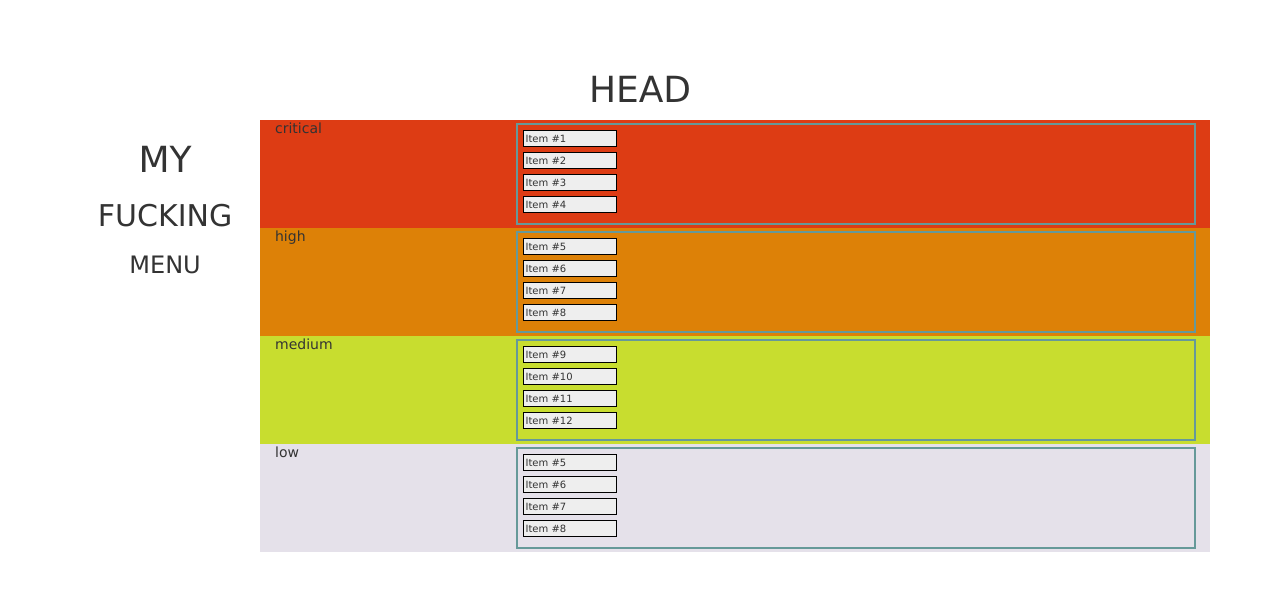
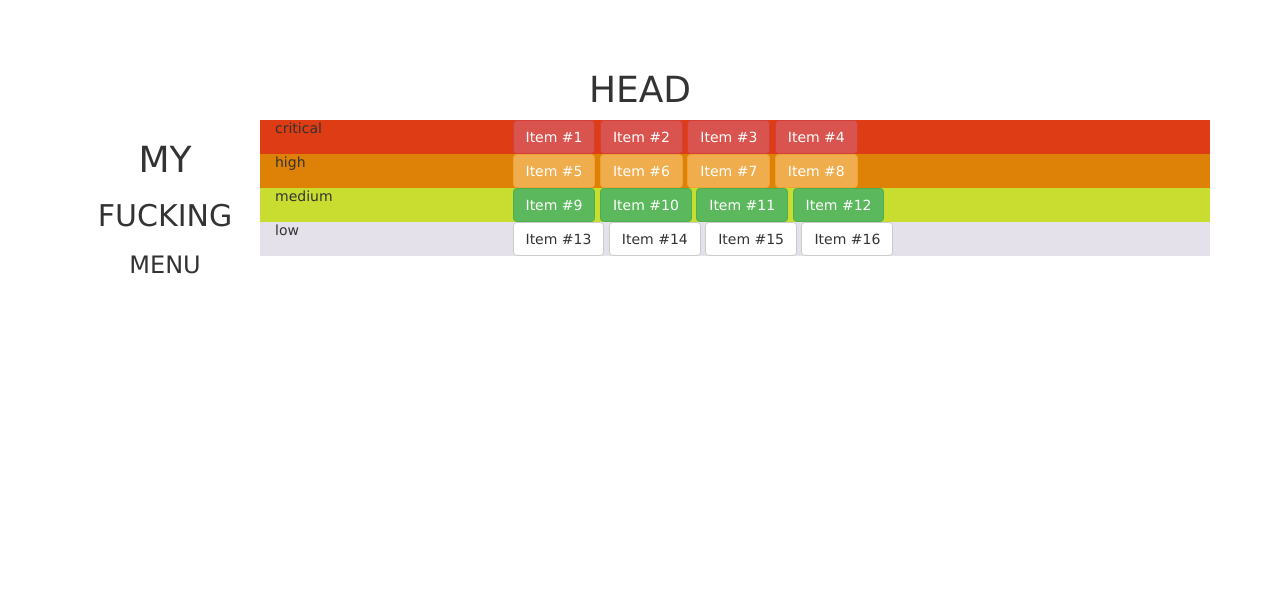
Before and after one commit to jenia0jenia/practice2015, a website: page public/index.html in a window 1280 px wide. Both pictures are taken after a click on the element "Item #1". Drawn offline with Linux system fonts and the light colour scheme.

Commit message:
drag n drop complete

```diff
--- a/public/index.html
+++ b/public/index.html
@@ -18,53 +18,45 @@
         <div class="row critical">
             <div class="col-md-3">critical</div>
             <div class="col-md-9">
-                <fieldset id="Demo0">
-                        <div class="DragContainer" id="DragContainer0" overclass="OverDragContainer">
-                            <div class="DragBox" id="Item1" overclass="OverDragBox" dragclass="DragDragBox">Item #1</div>
-                            <div class="DragBox" id="Item2" overclass="OverDragBox" dragclass="DragDragBox">Item #2</div>
-                            <div class="DragBox" id="Item3" overclass="OverDragBox" dragclass="DragDragBox">Item #3</div>
-                            <div class="DragBox" id="Item4" overclass="OverDragBox" dragclass="DragDragBox">Item #4</div>
-                        </div>
-                    </fieldset>
+                <div class="item-container" id="DragContainer0">
+                    <div class="btn btn-danger" id="Item1">Item #1</div>
+                    <div class="btn btn-danger" id="Item2">Item #2</div>
+                    <div class="btn btn-danger" id="Item3">Item #3</div>
+                    <div class="btn btn-danger" id="Item4">Item #4</div>
+                </div>
             </div>
         </div>
         <div class="row high">
             <div class="col-md-3">high</div>
             <div class="col-md-9">
-                <fieldset id="Demo1">
-                    <div class="DragContainer" id="DragContainer1" overclass="OverDragContainer">
-                        <div class="DragBox" id="Item5" overclass="OverDragBox" dragclass="DragDragBox">Item #5</div>
-                        <div class="DragBox" id="Item6" overclass="OverDragBox" dragclass="DragDragBox">Item #6</div>
-                        <div class="DragBox" id="Item7" overclass="OverDragBox" dragclass="DragDragBox">Item #7</div>
-                        <div class="DragBox" id="Item8" overclass="OverDragBox" dragclass="DragDragBox">Item #8</div>
-                    </div>
-                </fieldset>
+                <div class="item-container" id="DragContainer1">
+                    <div class="btn btn-warning" id="Item5">Item #5</div>
+                    <div class="btn btn-warning" id="Item6">Item #6</div>
+                    <div class="btn btn-warning" id="Item7">Item #7</div>
+                    <div class="btn btn-warning" id="Item8">Item #8</div>
+                </div>
             </div>
         </div>
         <div class="row medium">
             <div class="col-md-3">medium</div>
             <div class="col-md-9">
-                <fieldset id="Demo2">
-                    <div class="DragContainer" id="DragContainer2" overclass="OverDragContainer">
-                        <div class="DragBox" id="Item9" overclass="OverDragBox" dragclass="DragDragBox">Item #9</div>
-                        <div class="DragBox" id="Item10" overclass="OverDragBox" dragclass="DragDragBox">Item #10</div>
-                        <div class="DragBox" id="Item11" overclass="OverDragBox" dragclass="DragDragBox">Item #11</div>
-                        <div class="DragBox" id="Item12" overclass="OverDragBox" dragclass="DragDragBox">Item #12</div>
-                    </div>
-                </fieldset>
+                <div class="item-container" id="DragContainer2">
+                    <div class="btn btn-success" id="Item9">Item #9</div>
+                    <div class="btn btn-success" id="Item10">Item #10</div>
+                    <div class="btn btn-success" id="Item11">Item #11</div>
+                    <div class="btn btn-success" id="Item12">Item #12</div>
+                </div>
             </div>
         </div>
         <div class="row low">
             <div class="col-md-3">low</div>
             <div class="col-md-9">
-                <fieldset id="Demo3">
-                    <div class="DragContainer" id="DragContainer3" overclass="OverDragContainer">
-                        <div class="DragBox" id="Item13" overclass="OverDragBox" dragclass="DragDragBox">Item #5</div>
-                        <div class="DragBox" id="Item14" overclass="OverDragBox" dragclass="DragDragBox">Item #6</div>
-                        <div class="DragBox" id="Item15" overclass="OverDragBox" dragclass="DragDragBox">Item #7</div>
-                        <div class="DragBox" id="Item16" overclass="OverDragBox" dragclass="DragDragBox">Item #8</div>
-                    </div>
-                </fieldset>
+                <div class="item-container" id="DragContainer3">
+                    <div class="btn btn-default" id="Item13">Item #13</div>
+                    <div class="btn btn-default" id="Item14">Item #14</div>
+                    <div class="btn btn-default" id="Item15">Item #15</div>
+                    <div class="btn btn-default" id="Item16">Item #16</div>
+                </div>
             </div>
         </div>
     </div>
--- a/public/js/dragndrop.js
+++ b/public/js/dragndrop.js
@@ -1,6 +1,3 @@
-var Demos = [];
-var nDemos = 5; // количество секций приоритетов
-
 var mouseOffset = null;
 var iMouseDown = false;
 var lMouseState = false;
@@ -335,10 +332,9 @@ function mouseUp(ev) {
         curTarget.style.visibility = 'visible';
     }
     curTarget = null;
-
     dragObject = null;
-
     iMouseDown = false;
+    setClasses();
 }
 
 function mouseDown(ev) {
@@ -356,10 +352,6 @@ document.onmousedown = mouseDown;
 document.onmouseup = mouseUp;
 
 window.onload = function() {
-    for (var i = 0; i < nDemos; i++) {
-        Demos[i] = document.getElementById('Demo' + i);
-    }
-
     // Create our helper object that will show the item while dragging
     dragHelper = document.createElement('DIV');
     dragHelper.style.cssText = 'position:absolute;display:none;';
@@ -367,4 +359,31 @@ window.onload = function() {
     document.body.appendChild(dragHelper);
 
     CreateDragContainer(document.getElementById('DragContainer0'), document.getElementById('DragContainer1'), document.getElementById('DragContainer2'), document.getElementById('DragContainer3'));
+};
+
+function setClasses() {
+    var cObj, cLen, classItem;
+    for (var i = 0; i < 4; i += 1) {
+        switch (i) {
+            case 0:
+                classItem = 'btn btn-danger';
+                break;
+            case 1:
+                classItem = 'btn btn-warning';
+                break;
+            case 2:
+                classItem = 'btn btn-success';
+                break;
+            case 3:
+                classItem = 'btn btn-default';
+                break;
+        }
+            cObj = document.getElementById('DragContainer' + i);
+            cLen = cObj.childNodes.length;
+            for (var j = 0; j < cObj.childNodes.length; j++) {
+                // Firefox puts in lots of #text nodes...skip these
+                if (cObj.childNodes[j].nodeName == '#text') continue;
+                cObj.childNodes[j].setAttribute('class', classItem);
+            }
+        }
 }
--- a/public/stylesheets/style.css
+++ b/public/stylesheets/style.css
@@ -27,11 +27,11 @@ a {
   background: #E5E1EA;
 }
 
-.not-select {
-  -ms-user-select:none;
-  -webkit-user-select:none;
-  -moz-user-select:-moz-none;
-}
+/*.not-select {*/
+  /*-ms-user-select:none;*/
+  /*-webkit-user-select:none;*/
+  /*-moz-user-select:-moz-none;*/
+/*}*/
 
 .circle{
   cursor: pointer;
@@ -49,32 +49,3 @@ a {
   display:none;
   position:absolute;
 }
-
-
-.DragContainer, .OverDragContainer {
-  float: left;
-  margin: 3px;
-  width: 680px;
-  border: #669999 2px solid;
-  padding: 5px;
-}
-.DragBox, .OverDragBox, .DragDragBox, .miniDragBox {
-  border: #000 1px solid;
-  padding: 2px;
-  font-size: 10px;
-  margin-bottom: 5px;
-  width: 94px;
-  cursor: pointer;
-  font-family: verdana, tahoma, arial;
-  background-color: #eee;
-}
-.OverDragContainer {
-  background-color: #eee;
-}
-.OverDragBox, .DragDragBox {
-  background-color: #ffff99;
-}
-.DragDragBox {
-  filter: alpha(opacity=50);
-  background-color: #ff99cc;
-}
```
